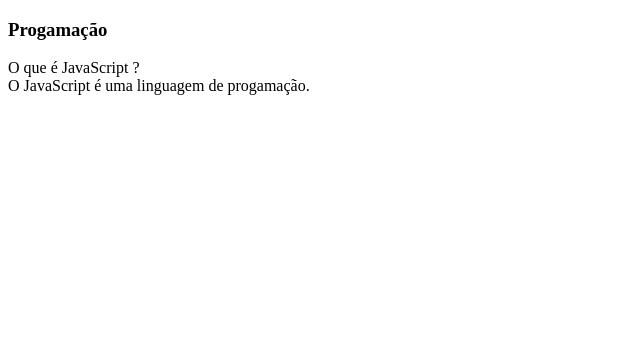
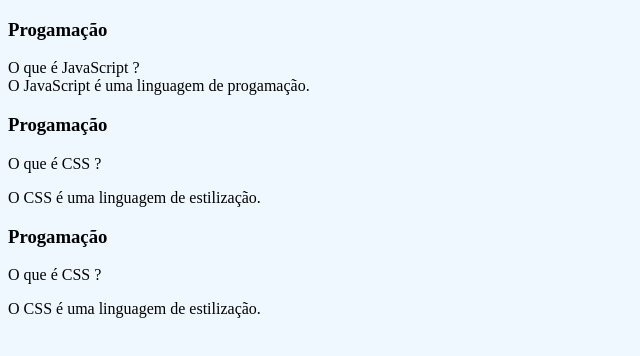
Before and after one commit to BeatrizMartins16/3-Trimestre-Cart-o, a plain HTML site: page 3-Trimestre---Cart-o-main/index.html in a window 1280 px wide. Shown: the whole page, without its empty margins (0-640 px from the left). Drawn offline with Linux system fonts and the light colour scheme.

Commit message:
Add files via upload

```diff
--- a/3-Trimestre---Cart-o-main/index.html
+++ b/3-Trimestre---Cart-o-main/index.html
@@ -20,6 +20,32 @@
                     </div>
                 </div>
             </article>
+              <article>
+                <div>
+                    <h3>Progamação</h3>
+                     <div>
+                        </p>O que é CSS ?</p>
+                     </div>
+                     <p>O CSS é uma linguagem de
+                        estilização.
+                     </p>
+
+                </div>
+             </article>
+            </article>
+            <article>
+              <div>
+                  <h3>Progamação</h3>
+                   <div>
+                      </p>O que é CSS ?</p>
+                   </div>
+                   <p>O CSS é uma linguagem de
+                      estilização.
+                   </p>
+
+              </div>
+           </article>
+
         </section>
     </main>
 
--- a/3-Trimestre---Cart-o-main/style.css
+++ b/3-Trimestre---Cart-o-main/style.css
@@ -0,0 +1,3 @@
+body{
+    background-color: aliceblue;
+}
```
